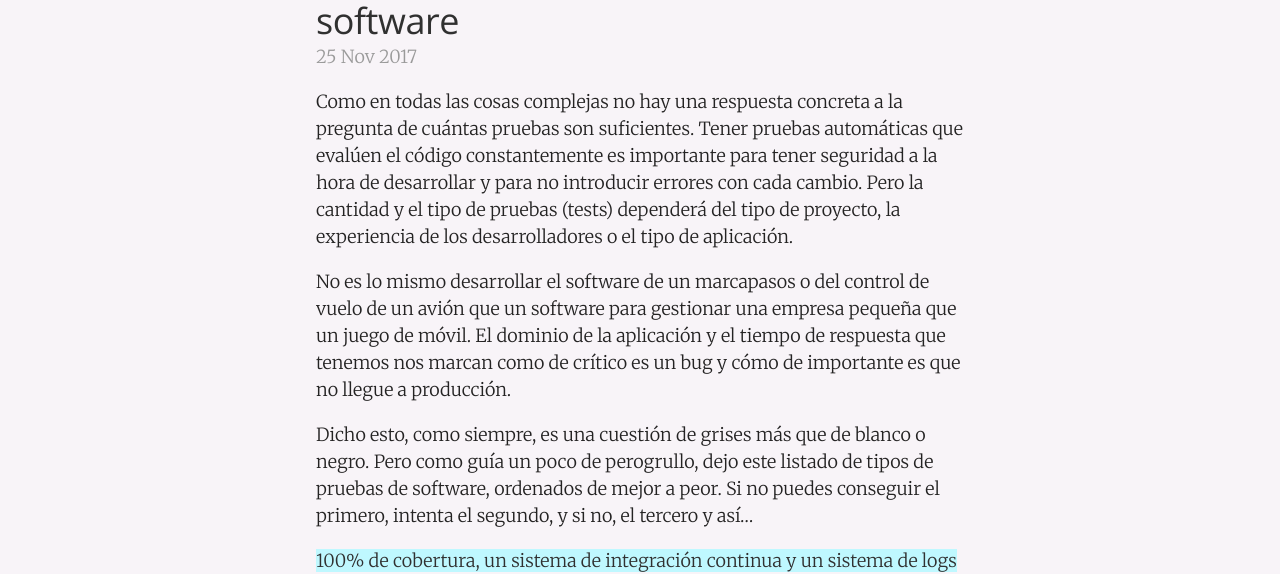
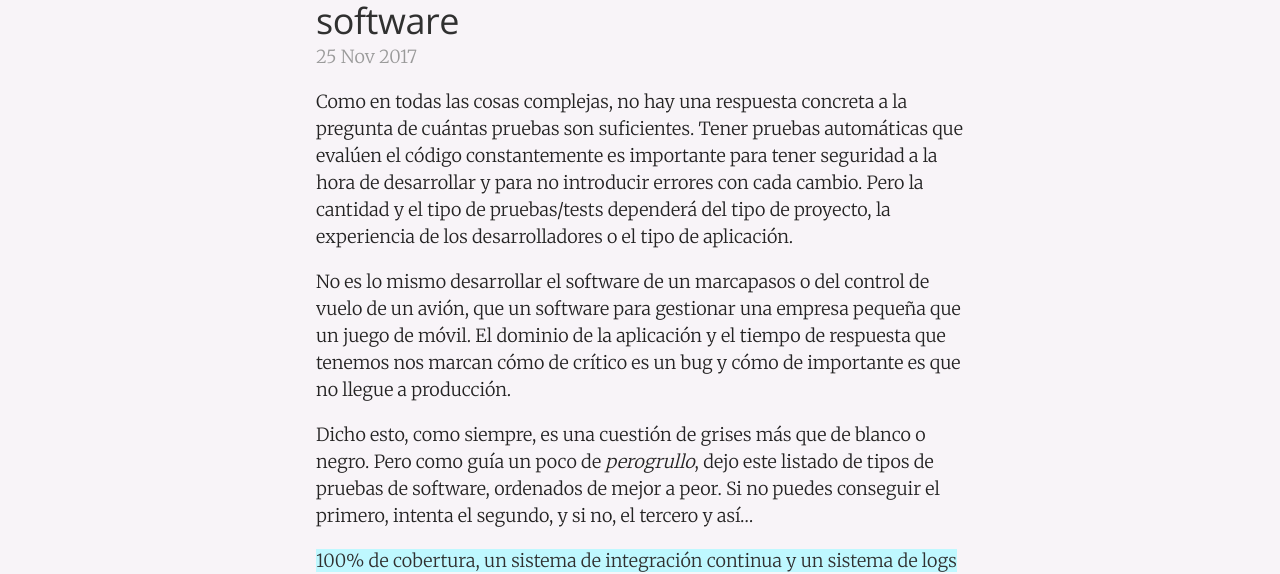
Before and after one commit to juanmirod/juanmirod.github.io, a Jekyll site: the page built from _posts/2017-11-25-buenas-practicas-tests.markdown, in a window 1280 px wide and 1400 px high. Shown: the part 166-740 px from the top of the window. Built offline with Jekyll 4.4.1, drawn with Linux system fonts in a browser that asks for light colours; comment, search, counter and statistics services are not loaded; some of the changed text lies outside the part shown.

Commit message:
fix: review post

```diff
--- a/_posts/2017-11-25-buenas-practicas-tests.markdown
+++ b/_posts/2017-11-25-buenas-practicas-tests.markdown
@@ -6,11 +6,11 @@ layout: post
 tags: [tests]
 ---
 
-Como en todas las cosas complejas no hay una respuesta concreta a la pregunta de cuántas pruebas son suficientes. Tener pruebas automáticas que evalúen el código constantemente es importante para tener seguridad a la hora de desarrollar y para no introducir errores con cada cambio. Pero la cantidad y el tipo de pruebas (tests) dependerá del tipo de proyecto, la experiencia de los desarrolladores o el tipo de aplicación.
+Como en todas las cosas complejas, no hay una respuesta concreta a la pregunta de cuántas pruebas son suficientes. Tener pruebas automáticas que evalúen el código constantemente es importante para tener seguridad a la hora de desarrollar y para no introducir errores con cada cambio. Pero la cantidad y el tipo de pruebas/tests dependerá del tipo de proyecto, la experiencia de los desarrolladores o el tipo de aplicación.
 
-No es lo mismo desarrollar el software de un marcapasos o del control de vuelo de un avión que un software para gestionar una empresa pequeña que un juego de móvil. El dominio de la aplicación y el tiempo de respuesta que tenemos nos marcan como de crítico es un bug y cómo de importante es que no llegue a producción.
+No es lo mismo desarrollar el software de un marcapasos o del control de vuelo de un avión, que un software para gestionar una empresa pequeña que un juego de móvil. El dominio de la aplicación y el tiempo de respuesta que tenemos nos marcan cómo de crítico es un bug y cómo de importante es que no llegue a producción.
 
-Dicho esto, como siempre, es una cuestión de grises más que de blanco o negro. Pero como guía un poco de perogrullo, dejo este listado de tipos de pruebas de software, ordenados de mejor a peor. Si no puedes conseguir el primero, intenta el segundo, y si no, el tercero y así...
+Dicho esto, como siempre, es una cuestión de grises más que de blanco o negro. Pero como guía un poco de _perogrullo_, dejo este listado de tipos de pruebas de software, ordenados de mejor a peor. Si no puedes conseguir el primero, intenta el segundo, y si no, el tercero y así...
 
 **100% de cobertura, un sistema de integración continua y un sistema de logs y monitorización completos** nos darán la seguridad de que ningún bug se nos escapa y además podemos reaccionar rápidamente ante cualquier incidencia
 
```
Also changed, not shown: other parts of _posts/2017-11-25-buenas-practicas-tests.markdown (+5 -5 lines).
